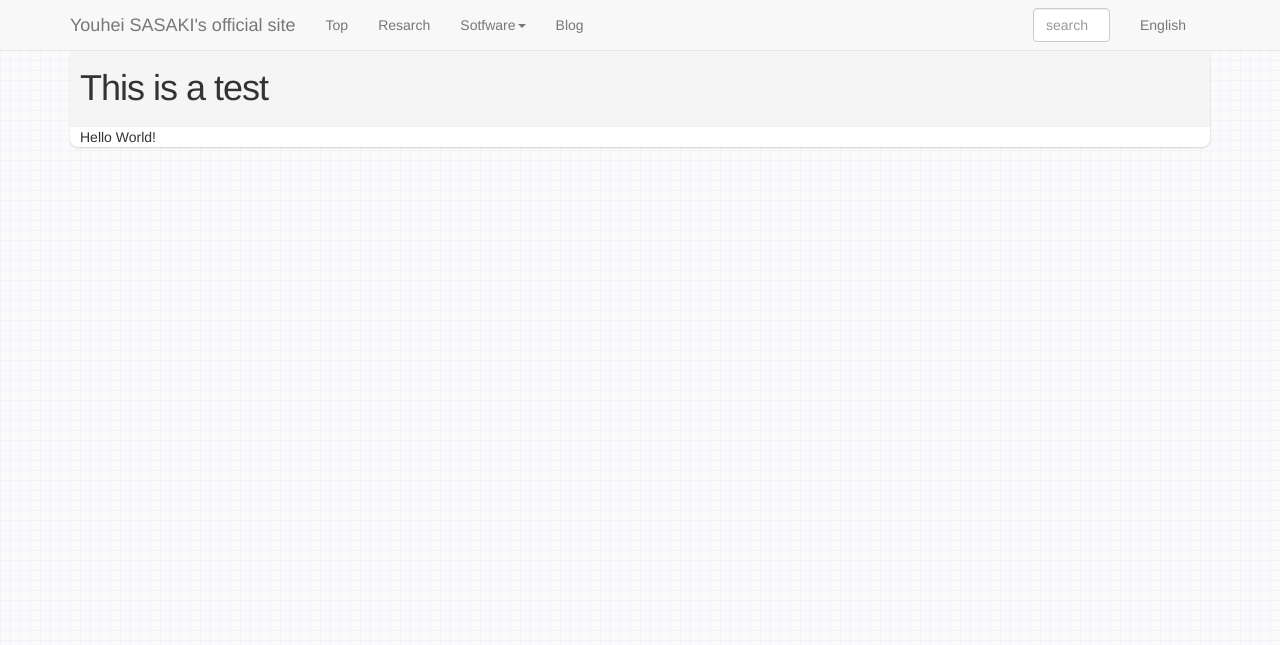
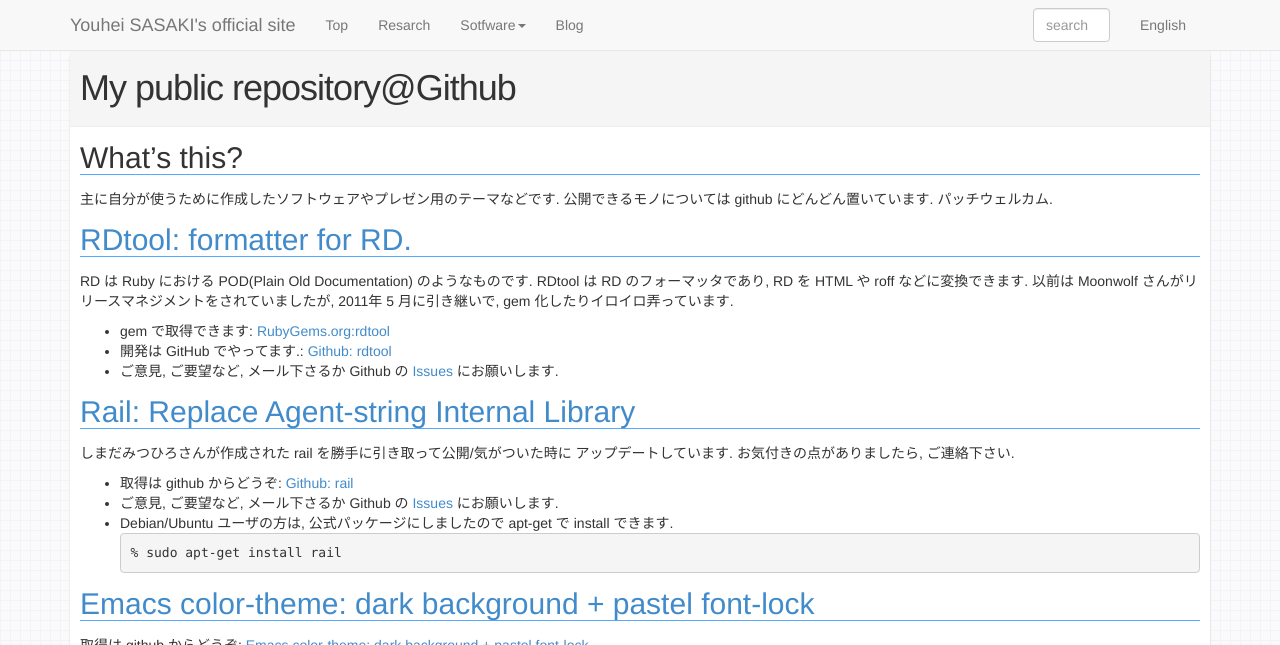
Before and after one commit to uwabami/uwabami.github.io, a Jekyll site: the page built from index.html, in a window 1280 px wide and 1400 px high. Shown: the top 645 px of the window. Built offline with Jekyll 4.4.1, drawn with Linux system fonts in a browser that asks for light colours; some of the changed text lies outside the part shown; grey boxes are pictures that could not be loaded.

Commit message:
Update index
Signed-off-by: Youhei SASAKI <uwabami@gfd-dennou.org>

```diff
--- a/index.html
+++ b/index.html
@@ -1,6 +1,108 @@
 ---
-title: This is a test
+title: My public repository@Github
+date: 2013-09-11 22:20:29
 layout: page
 lang: ja
+categories: cc-env
+tags:
+published: true
+comments:
 ---
-Hello World!
+
+
+<h2 id="sec-1">What&rsquo;s this?</h2>
+
+<p>
+主に自分が使うために作成したソフトウェアやプレゼン用のテーマなどです.
+公開できるモノについては github にどんどん置いています. パッチウェルカム.
+</p>
+
+<h2 id="sec-2"><a href="http://uwabami.github.com/rdtool/">RDtool: formatter for RD.</a></h2>
+
+<p>
+RD は Ruby における POD(Plain Old Documentation) のようなものです.
+RDtool は RD のフォーマッタであり, RD を HTML や roff などに変換できます.
+以前は Moonwolf さんがリリースマネジメントをされていましたが,
+2011年 5 月に引き継いで, gem 化したりイロイロ弄っています.
+</p>
+
+<ul class="org-ul">
+<li>gem で取得できます: <a href="https://rubygems.org/gems/rdtool">RubyGems.org:rdtool</a>
+</li>
+<li>開発は GitHub でやってます.: <a href="https://github.com/uwabami/rdtool">Github: rdtool</a>
+</li>
+<li>ご意見, ご要望など, メール下さるか Github の <a href="https://github.com/uwabami/rdtool/issues?sort%3Dcreated&amp%3Bdirection%3Ddesc&amp%3Bstate%3Dopen">Issues</a> にお願いします.
+</li>
+</ul>
+
+<h2 id="sec-3"><a href="http://uwabami.github.com/rail/">Rail: Replace Agent-string Internal Library</a></h2>
+
+<p>
+しまだみつひろさんが作成された rail を勝手に引き取って公開/気がついた時に
+アップデートしています. お気付きの点がありましたら, ご連絡下さい.
+</p>
+
+<ul class="org-ul">
+<li>取得は github からどうぞ: <a href="https://github.com/uwabami/rail">Github: rail</a>
+</li>
+<li>ご意見, ご要望など, メール下さるか Github の <a href="https://github.com/uwabami/rdtool/issues?sort%3Dcreated&amp%3Bdirection%3Ddesc&amp%3Bstate%3Dopen">Issues</a> にお願いします.
+</li>
+<li>Debian/Ubuntu ユーザの方は, 公式パッケージにしましたので  apt-get で install できます.
+<pre class="example">
+% sudo apt-get install rail
+</pre>
+</li>
+</ul>
+
+<h2 id="sec-4"><a href="https://github.com/uwabami/darkpastel-theme">Emacs color-theme: dark background + pastel font-lock</a></h2>
+
+<p>
+取得は github からどうぞ: <a href="http://github.com/uwabami/darkpastel-theme">Emacs color-theme: dark background + pastel font-lock</a>
+</p>
+
+<div style="margin-left:auto; margin-right:auto; text-align: center; width=640px">
+<img src="https://raw.github.com/uwabami/darkpastel-theme/master/darkpastel-screenshot.png" class="img-responsive" alt="screenshot" />
+</div><!-- close img tag -->
+
+<h2 id="sec-5">Beamer Theme for Debian</h2>
+
+<p>
+<a href="http://www.nofuture.tv/diary/">のがじゅん</a> さんが作った OpenOffice Impress の <a href="http://wiki.debian.org/KansaiDebianMeetingArchives?action%3DAttachFile&amp%3Bdo%3Dview&amp%3Btarget%3D20081108-KGB-Kansai_debian_PR.odp">Debian テーマ</a> を LaTeX Beamer に移植してみました.
+</p>
+<ul class="org-ul">
+<li>取得は github からどうぞ: <a href="http://github.com/uwabami/beamerthemeKyoto">Github: beamerthemeKyoto</a>
+</li>
+<li>サンプル: <a href="https://github.com/uwabami/beamerthemeKyoto/blob/master/examples/sample.pdf">PDF</a>
+</li>
+</ul>
+
+<div style="margin-left:auto; margin-right:auto; text-align: center;">
+<img src="https://github.com/uwabami/beamerthemeKyoto/raw/master/examples/thumbs-1.png" class="img-responsive" alt="title" />
+<img src="https://github.com/uwabami/beamerthemeKyoto/raw/master/examples/thumbs-3.png" class="img-responsive" alt="description" />
+<img src="https://github.com/uwabami/beamerthemeKyoto/raw/master/examples/thumbs-4.png" class="img-responsive" alt="TAKAHASHI!!" />
+
+<h2 id="sec-6">Rabbit のテーマ</h2>
+
+<p>
+<a href="http://www.gfd-dennou.org">地球流体電脳倶楽部</a> のロゴが入った <a href="http://rabbit-shockers.org">Rabbit</a> のテーマです.
+</p>
+
+<p>
+字が小さいのであんまり rabbit っぽく無いです.
+あと, 数式を沢山使いたいので TeX をパースする部分を弄っています.
+</p>
+<ul class="org-ul">
+<li>取得は github からどうぞ: <a href="http://github.com/uwabami/rabbit-dennou">Github: rabbit-dennou</a>
+</li>
+</ul>
+
+<div style="margin-left:auto; margin-right:auto; text-align: center;">
+<a href="http://uwabami.github.com/rabbit-dennou/pub/slide/001.png">
+ <img src="http://uwabami.github.com/rabbit-dennou/pub/thumbnail/001.png" alt="title" />
+</a>
+<a href="http://uwabami.github.com/rabbit-dennou/pub/slide/002.png">
+ <img src="http://uwabami.github.com/rabbit-dennou/pub/thumbnail/002.png" alt="1st slide" />
+</a>
+<a href="http://uwabami.github.com/rabbit-dennou/pub/slide/011.png">
+ <img src="http://uwabami.github.com/rabbit-dennou/pub/thumbnail/011.png" alt="TeX output" />
+</a>
```
Also changed, not shown: index-en.html (added, +114 -0 lines), index-en.org (added, +82 -0 lines), index.org (added, +80 -0 lines).
